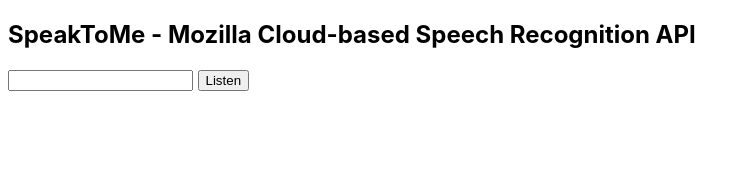
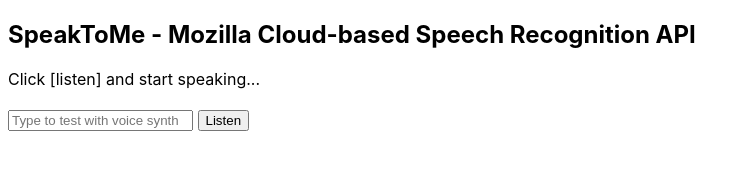
Before and after one commit to mozilla/speaktome-web, a website: page index.html in a window 1280 px wide. Shown: the whole page, without its empty margins (0-750 px from the left). Drawn offline with Linux system fonts and the light colour scheme.

Commit message:
minor change to test page

```diff
--- a/index.html
+++ b/index.html
@@ -19,7 +19,9 @@
       <h1>SpeakToMe - Mozilla Cloud-based Speech Recognition API</h1>
 
       <section>
-        <input class="test" type="text"></input>
+        <label>Click [listen] and start speaking...</label>
+        <br><br>
+        <input placeholder="Type to test with voice synth" class="test" type="text"></input>
         <button id="mic">Listen</button>
       </section>
 
@@ -29,11 +31,6 @@
       </section>
     </section>
 
-<!--
-<script src="src/stm.js"></script>
-<script src="src/stm_vad.js"></script>
-<script src="src/webrtc_vad.js"></script>
--->
 <script src="build/stm_web.min.js"></script>
 <script>
 document.addEventListener('DOMContentLoaded', function() {
```
